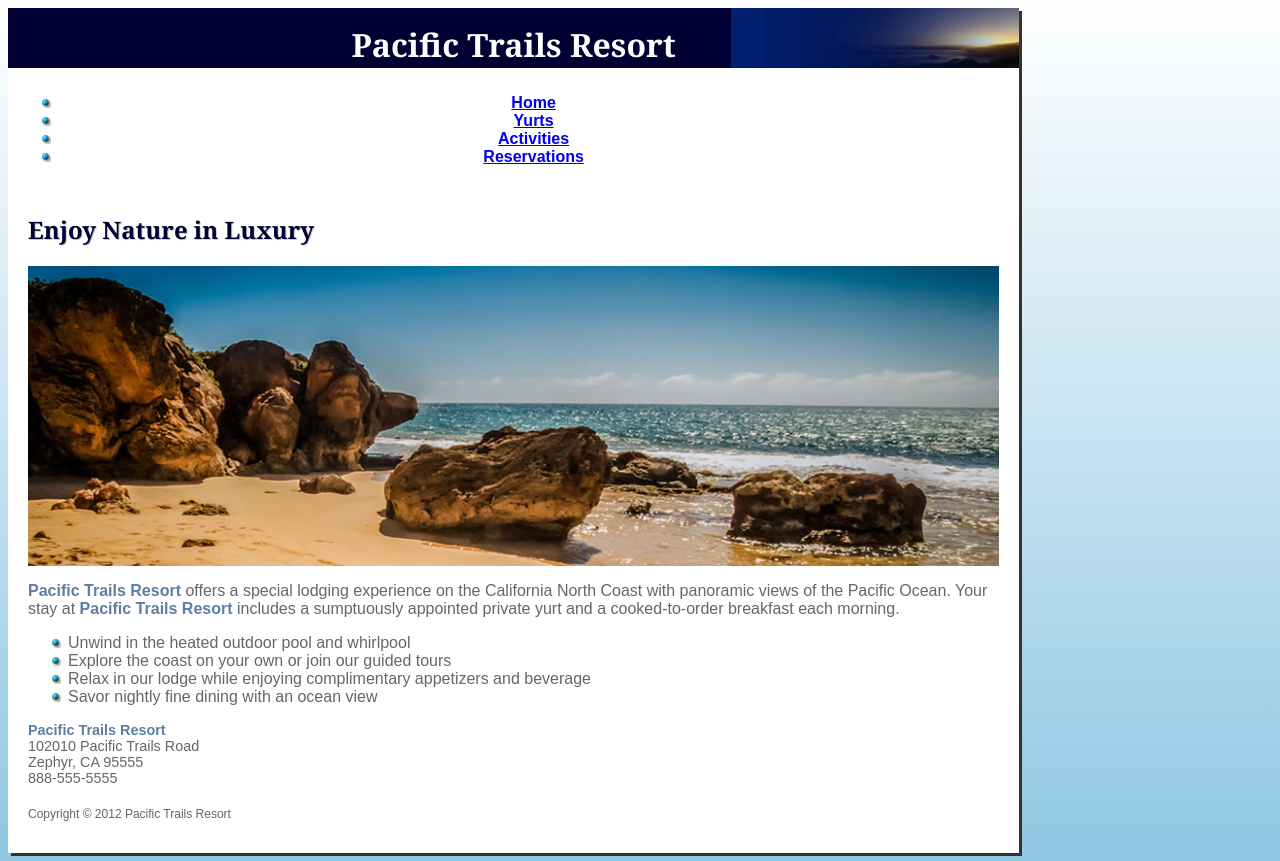
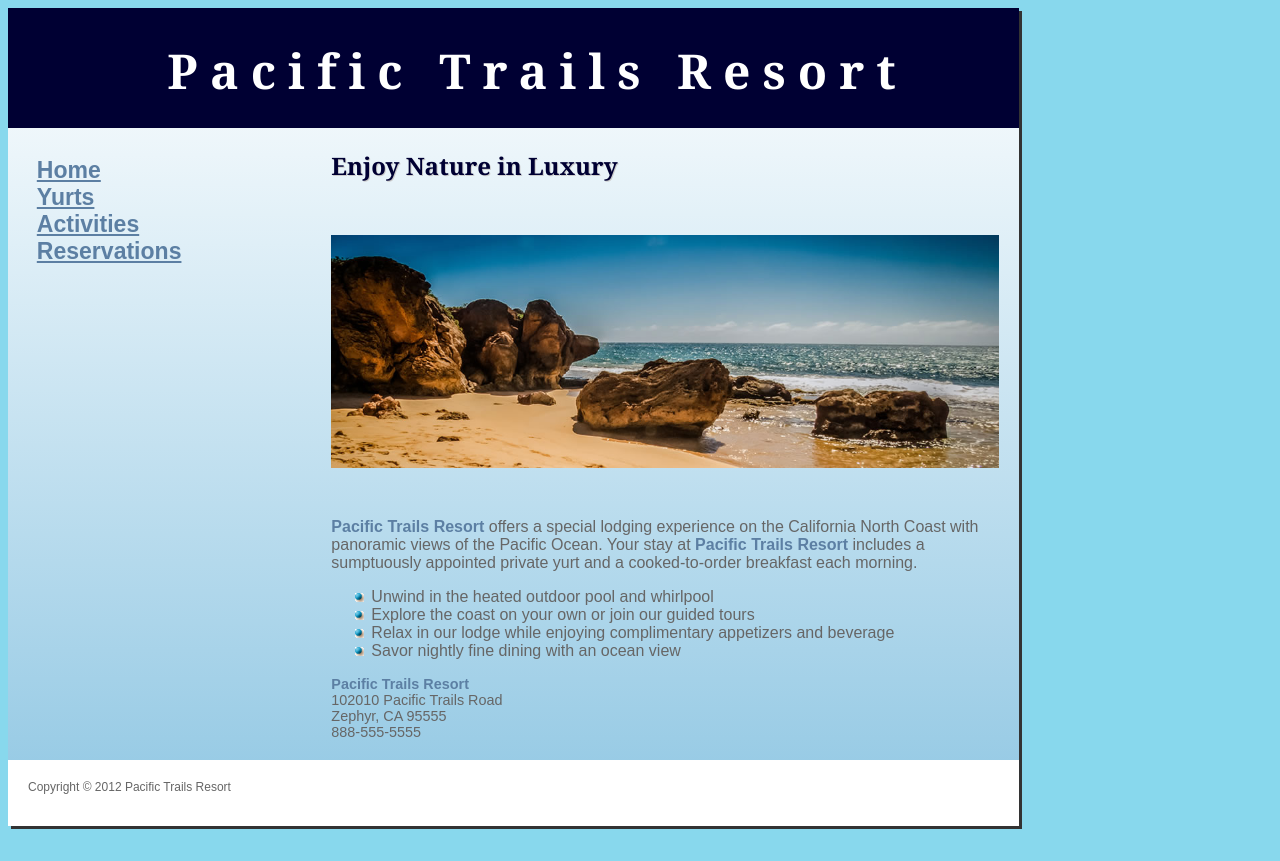
Before and after one commit to DavidSuarezM/COMP213Lab, a plain HTML site: page index.html in a window 1280 px wide. After the commit the page ends 834 px from the top, so only its background shows below. Drawn offline with Linux system fonts and the light colour scheme.

Commit message:
Lab 7 Part A

```diff
--- a/pacific.css
+++ b/pacific.css
@@ -3,37 +3,55 @@
 }
 
 body{
-    background-color:#90C7E3;
+    background-color:#88D8ED;
     color:#666666;
     font-family:Arial, Helvetica, sans-serif;
-    background-image: linear-gradient(#FFFFFF,#90C7E3);
-    background-repeat: no-repeat;
+
 }
 
 header{
+    background-repeat: no-repeat;
     background-color:#000033;
     color:#FFFFFF;
-    background-image: url(images/sunset.jpg);
-    background-repeat: no-repeat;
     background-position: right;
-    height: 60px;
+    height: 120px;
     text-align: center;
-    padding-top: 15px;
+    padding-top: 30px;
+    padding-left: 3em;
 
 }
 
 nav{
-    background-color:#FFFFFF;
-    text-align: center;
     font-weight:bold;
-    padding: 10px;
+    padding: 1.5em;
+    font-size: 120%;
+    width: 30%;
+    display: inline-block;
+    vertical-align: top;
+}
+
+nav ul{
+    list-style-type: none;
+    margin: 0px;
+    padding-left: 0px;
+    font-size: 1.2em;
+}
+
+nav a:link{
+    color:#5C7FA3
+}
+nav a:visited{
+    color:#344873
+}
+nav a:hover{
+    color:#A52A2A
 }
 
 main{
-    padding-left: 20px;
-    padding-top: 1px;
-    padding-right: 20px;
-    padding-bottom: 1px;
+    padding: 1px 20px 20px;
+    width: 70%;
+    display: inline-block;
+    vertical-align: top;
 }
 h1, h2, h3 {
     font-family:Georgia, 'Times New Roman', Times, serif
@@ -51,9 +69,11 @@ h2{
 h1 {
     margin-bottom:0px;
     margin-top: 0px;
+    font-size: 3em;
+    letter-spacing: 0.25em;
 }
 
-ul {
+main ul {
     list-style-image: url(images/marker.gif);
 }
 
@@ -74,6 +94,7 @@ tr:nth-of-type(odd) {
 footer {
     font-size: 75%;
     padding: 20px;
+    background-color: #FFFFFF;
 }
 
 label{
@@ -99,10 +120,11 @@ input, textarea{
 }
 #wrapper{
     width: 80%;
-    background-color: #FFFFFF;
+    background-color: #90C7E3;
     min-width: 960px;
     max-width: 2048px;
     box-shadow: 3px 3px #333333;
+    background-image: linear-gradient(#FFFFFF,#90C7E3);
 
 }
 
@@ -111,16 +133,19 @@ input, textarea{
     background-image: url(images/coast.jpg);
     background-size: 100%;
     background-position: center;
+    background-repeat: no-repeat;
 }
 #yurthero {
     height: 300px;
     background-image: url(images/yurt.jpg);
     background-size: 100%;
     background-position: center;
+    background-repeat: no-repeat;
 }
 #trailhero {
     height: 300px;
     background-image: url(images/trail.jpg);
     background-size: 100%;
     background-position: center;
+    background-repeat: no-repeat;
 }
```
Also changed, not shown: activities.html (+1 -2 lines), index.html (+1 -2 lines), reservation.html (+1 -2 lines), yurts.html (+1 -2 lines).
